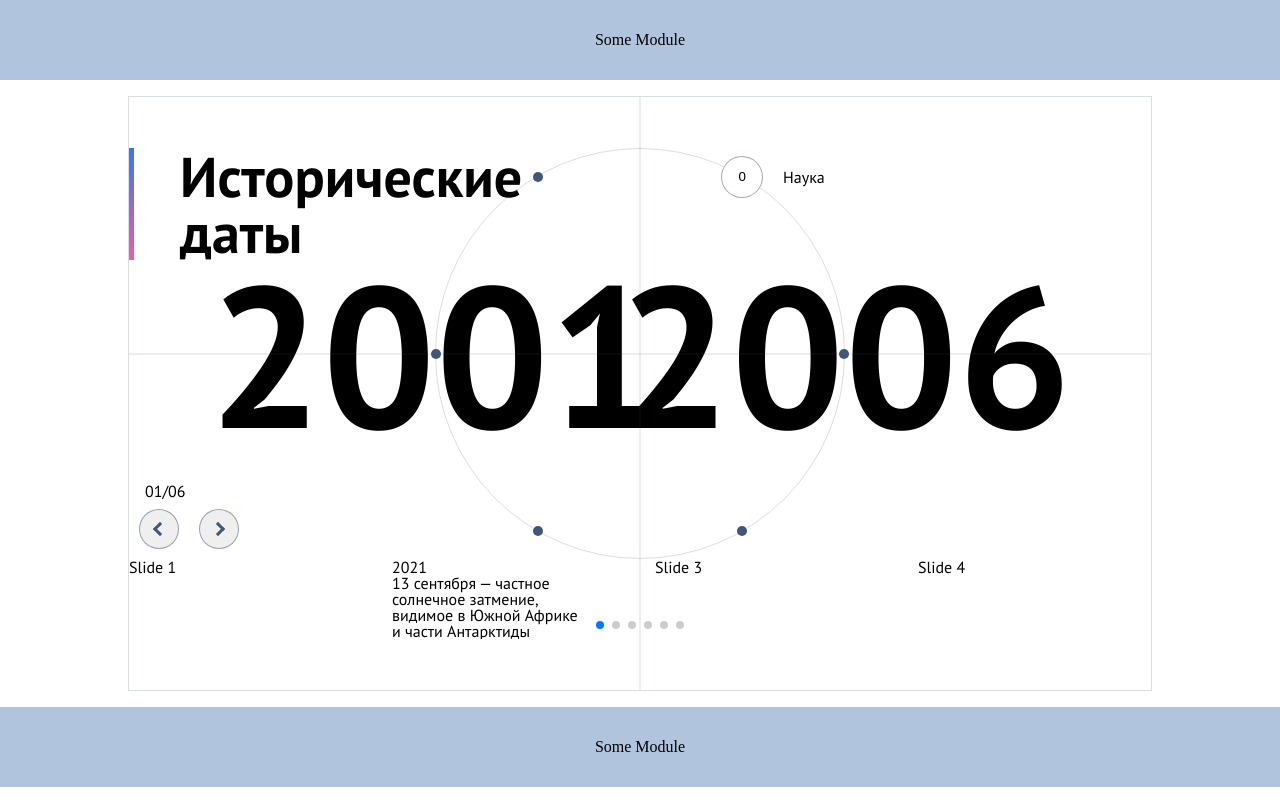
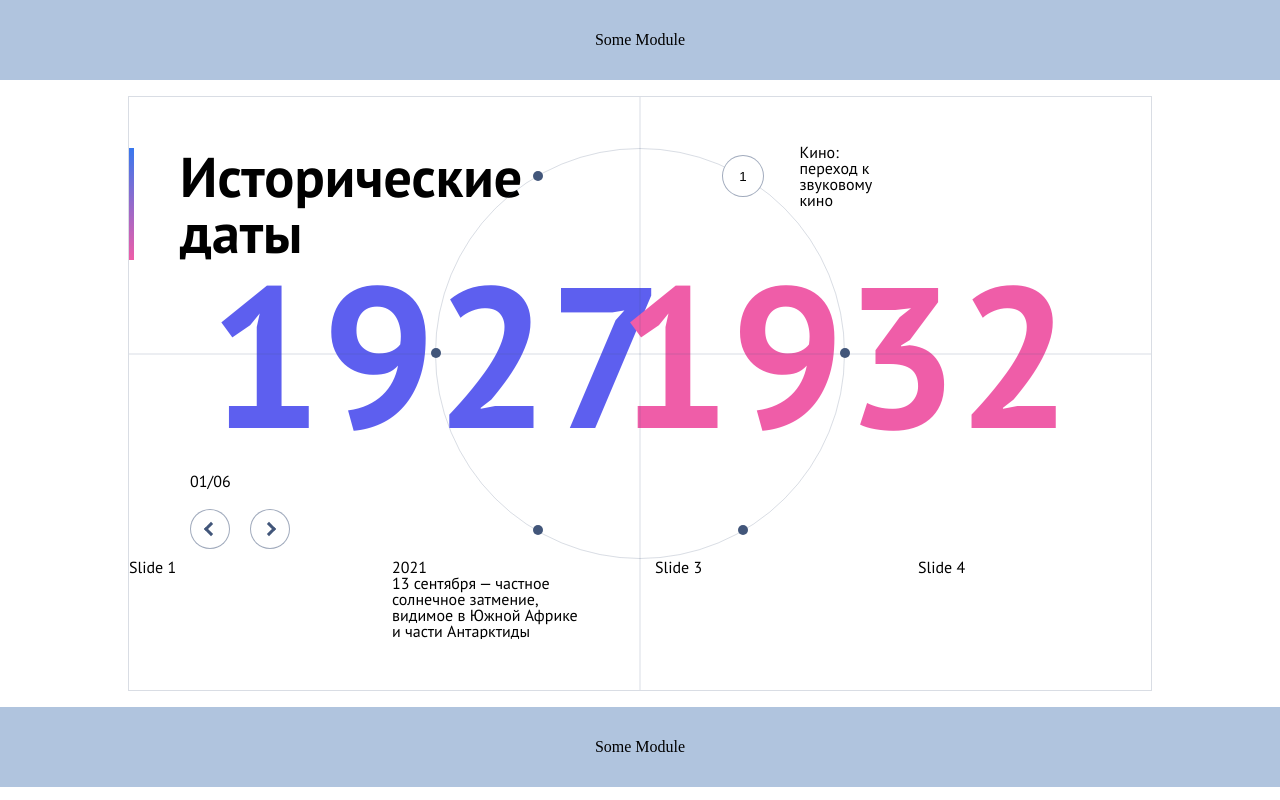
Before and after one commit to Qwazilio/TimeLine-slider, a React app: page / in a window 1280 px wide. Built offline with nearby package versions, Linux system fonts and the light colour scheme.

Commit message:
base page

```diff
--- a/src/components/UI/CircleArrow.tsx
+++ b/src/components/UI/CircleArrow.tsx
@@ -1,7 +1,8 @@
 import React from "react";
 import styled, { css } from "styled-components";
+import {colors} from "@/theme/colors";
 
-interface CircleArrowProps {
+interface CircleArrowProps extends React.ButtonHTMLAttributes<HTMLButtonElement> {
     direction?: "left" | "right";
     size?: number;       // диаметр круга
     lineLength?: number; // длина линии стрелки
@@ -15,9 +16,10 @@ export default function CircleArrow({
         lineLength = 10,
         lineWidth = 3,
         offset = 1,
+        ...rest
     }: CircleArrowProps) {
     return (
-        <Circle size={size}>
+        <Circle size={size} {...rest}>
             <Arrow mirror={direction === "left"} lineLength={lineLength} lineWidth={lineWidth}>
                 <ArrowLineTop lineLength={lineLength} lineWidth={lineWidth} offset={offset} />
                 <ArrowLineBottom lineLength={lineLength} lineWidth={lineWidth} offset={offset} />
@@ -26,18 +28,17 @@ export default function CircleArrow({
     );
 }
 
-// Стили
-
 const Circle = styled.button<{ size: number }>`
     width: ${({size}) => size}px;
     height: ${({size}) => size}px;
-    border: 1px solid rgba(66, 86, 122, 0.5);
+    border: 1px solid ${colors.borderBtn};
     border-radius: 50%;
     display: flex;
     align-items: center;
     justify-content: center;
     margin: 10px;
     cursor: pointer;
+    background: white;
 `;
 
 interface ArrowProps {
@@ -48,6 +49,7 @@ interface ArrowProps {
 
 const Arrow = styled.div<ArrowProps>`
     position: relative;
+    user-select: none;
     width: ${({ lineLength }) => lineLength}px;
     height: ${({ lineLength }) => lineLength}px;
     ${({ mirror }) =>
@@ -67,7 +69,7 @@ const ArrowLineBase = css<ArrowLineProps>`
     position: absolute;
     width: ${({ lineLength }) => lineLength}px;
     height: ${({ lineWidth }) => lineWidth}px;
-    background: #42567A;
+    background: ${colors.colorBtn};
     right: 0;
     top: 50%;
     transform: translateY(-50%);
--- a/src/components/timeline/Timeline.tsx
+++ b/src/components/timeline/Timeline.tsx
@@ -1,9 +1,59 @@
 import styled from "styled-components";
 import TimelineSlider from "@/components/timeline/TimelineSlider";
 import CircleArrow from "@/components/UI/CircleArrow";
-import TimelineCircle from "@/components/timeline/TimelineCircle";
+import TimelineCircle, {TimelineCircleNode} from "@/components/timeline/TimelineCircle";
+import {useState} from "react";
 
+const timelineCircleNodes: TimelineCircleNode[] = [
+    {
+        title: "Кино: переход к звуковому кино",
+        yearStart: 1927,
+        yearEnd: 1932,
+    },
+    {
+        title: "Наука: развитие квантовой механики",
+        yearStart: 1925,
+        yearEnd: 1930,
+    },
+    {
+        title: "Война: Вторая мировая война",
+        yearStart: 1939,
+        yearEnd: 1945,
+    },
+    {
+        title: "Космос: начало космической эры",
+        yearStart: 1957,
+        yearEnd: 1961,
+    },
+    {
+        title: "Технологии: становление интернета",
+        yearStart: 1991,
+        yearEnd: 1996,
+    },
+    {
+        title: "Медицина: расшифровка генома человека",
+        yearStart: 1990,
+        yearEnd: 2003,
+    },
+]
+
+interface TimelineProps {
+    nodes: TimelineCircleNode[];
+}
 export default function Timeline() {
+    const [activeTimeline, setActiveTimeline] = useState(0);
+
+    const nextActiveTimeline = () => {
+        if (activeTimeline >= 5) {
+            setActiveTimeline(0);
+        } else setActiveTimeline(activeTimeline + 1);
+    }
+
+    const prevActiveTimeline = () => {
+        if (activeTimeline <= 0) {
+            setActiveTimeline(5);
+        } else setActiveTimeline(activeTimeline - 1);
+    }
 
     return (
         <div style={{
@@ -35,12 +85,16 @@ export default function Timeline() {
                         </div>
                         <h1 style={{fontSize: 56, fontWeight: "bold"}}>Исторические <br/>даты</h1>
                     </div>
-                    <TimelineCircle />
-                    <div style={{position: 'absolute', left: 0, bottom: 0}}>
-                        <div style={{marginLeft: "1em"}}>01/06</div>
+                    <TimelineCircle
+                        activeTimeline={activeTimeline}
+                        setActiveTimeline={setActiveTimeline}
+                        nodes={timelineCircleNodes}
+                    />
+                    <div style={{position: 'absolute', left: 0, bottom: 0, paddingLeft: "5%"}}>
+                        <div style={{margin: "10px"}}>0{activeTimeline + 1}/06</div>
                         <div style={{display: "flex"}}>
-                            <CircleArrow direction={"left"}/>
-                            <CircleArrow direction={"right"}/>
+                            <CircleArrow onClick={prevActiveTimeline} direction={"left"}/>
+                            <CircleArrow onClick={nextActiveTimeline} direction={"right"}/>
                         </div>
 
                     </div>
--- a/src/components/timeline/TimelineCircle.tsx
+++ b/src/components/timeline/TimelineCircle.tsx
@@ -1,82 +1,89 @@
 import styled from "styled-components";
-import {useEffect, useState} from "react";
+import React, {useEffect, useState} from "react";
+import {colors} from "@/theme/colors";
+import {useCounterAnimation} from "@/hook/useCounterAnimated";
 
+export interface TimelineCircleNode{
+    title: string;
+    yearStart: number;
+    yearEnd: number;
+}
 interface TimelineCircleProps {
-    size?: number;       // диаметр круга
+    size?: number;
+    nodes: TimelineCircleNode[];
+    activeTimeline: number;
+    setActiveTimeline: React.Dispatch<React.SetStateAction<number>>;
 }
 export default function TimelineCircle({
+        activeTimeline,
+        setActiveTimeline,
         size = 40,
+        nodes,
     } : TimelineCircleProps) {
-    const total = 6;
     const [rotation, setRotation] = useState(0);
-    const [active, setActive] = useState(0);
+    const startYear = useCounterAnimation(
+        nodes[activeTimeline].yearStart
+    );
+    const endYear = useCounterAnimation(
+        nodes[activeTimeline].yearEnd
+    );
+
+    const changeRotation = (index: number) => {
+        const step = 360 / nodes.length;
+        setRotation(-index * step + 0.001); //0.001 для избавления от блюра
+    };
 
     const handleClick = (index: number) => {
-        setActive(index);
-        const currentAngle = (2 * Math.PI * index) / total - Math.PI;
-        const newRotation = Math.PI - currentAngle;
-        setRotation(newRotation);
+        setActiveTimeline(index);
     };
 
     useEffect(() => {
-        handleClick(0);
-    }, []);
+        changeRotation(activeTimeline)
+    }, [activeTimeline]);
 
     return (
         <Circle>
             {/* Левая точка */}
-            <Year side={"left"}>2001</Year>
+            <Year style={{color: "#5D5FEF"}} side={"left"}>{startYear}</Year>
             {/* Правая точка */}
-            <Year side={"right"}>2006</Year>
+            <Year style={{color: "#EF5DA8"}} side={"right"}>{endYear}</Year>
             <AxisX/>
             <AxisY/>
             <TimeLineBtnContainer rotation={rotation}>
-                {Array.from({length: 6}).map((_, index: number) => {
-                    const radius = 0.5; // половина ширины круга
-                    const angle = (2 * Math.PI * index) / 6 - Math.PI/3; // Начало с PI
-                    const x = 50 + radius * 100 * Math.cos(angle); // в процентах
-                    const y = 50 + radius * 100 * Math.sin(angle); // в процентах
+                {nodes.map((node: TimelineCircleNode, index: number) => {
+                    const radius = 50; // на границу круга
+                    const step = 360 / nodes.length;
+                    const baseOffset = 60; // начало с π/3
+                    const angle = (step * index - baseOffset) * (Math.PI / 180);
+                    const x = 50 + radius * Math.cos(angle);
+                    const y = 50 + radius * Math.sin(angle);
 
                     return (
-                        <div style={{
-
-                        }}>
                         <TimeLineBtnGhost
                             key={index}
                             size={size}
+                            rotation={rotation}
                             style={{
                                 left: `${x}%`,
                                 top: `${y}%`,
-                                    transform: `translate(-50%, -50%) rotate(${-rotation}rad)`,
                             }}
                             onClick={() => handleClick(index)}
                         >
                             <TimeLineBtn>
                                 <TimelineBtnCircle
                                     size={size}
-                                        style={{
-                                            transform: index === active ? "translate(-50%, -50%) scale(1)" : "",
-                                        }}
+                                    active={index === activeTimeline}
                                 >
-                                        {index}
+                                    {index + 1}
                                 </TimelineBtnCircle>
                             </TimeLineBtn>
-                                <TimeLineBtnLabel
-                                    style={{
-                                        opacity: index === active ? "1": "0",
-                                        scale: index === active ? "1" : "0",
-                                    }}
-                                >
-                                    Наука
+                            <TimeLineBtnLabel active={index === activeTimeline}>
+                                {node.title}
                             </TimeLineBtnLabel>
                         </TimeLineBtnGhost>
-
-                        </div>
-
                     );
                 })}
             </TimeLineBtnContainer>
-
         </Circle>
     )
 }
@@ -84,7 +91,7 @@ export default function TimelineCircle({
 
 const Circle = styled.div`
     border-radius: 100%;
-    border: 1px solid rgba(66, 86, 122, 0.2);
+    border: 1px solid ${colors.border};
     width: 40%;
     height: 40%;
     aspect-ratio: 1 / 1;
@@ -110,7 +117,6 @@ const AxisY = styled.div`
     opacity: 0.2;
     transform: translate(-50%, -50%);
 `;
-
 const Year = styled.div<{side: string}>`
     position: absolute;
     top: 50%;
@@ -130,27 +136,29 @@ const Year = styled.div<{side: string}>`
       `
 }`
 
-const TimelineBtnCircle = styled.div<{size: number}>`
+const TimelineBtnCircle = styled.div<{size: number, active: boolean}>`
     width: ${({size}) => size}px;
     height: ${({size}) => size}px;
-    border: 1px solid rgba(66, 86, 122, 0.5);
-    border-radius: 100%;
+    border: 1px solid ${colors.borderBtn};
+    border-radius: 50%;
     display: flex;
     align-items: center;
     justify-content: center;
     position: absolute;
     top: 50%;
     left: 50%;
-    transform: translate(-50%, -50%) scale(0);
+    transform: translate(-50%, -50%)
+    scale(${({active}) => active ? 1 : 0});
     background: white;
     transition: 0.5s ease; /* плавная анимация */
     pointer-events: none;
+
 `;
 
-const TimeLineBtnGhost = styled.div<{size: number}>`
+const TimeLineBtnGhost = styled.div<{size: number, rotation: number}>`
     position: absolute;
     z-index: 1;
-    transform: translate(-50%, -50%);
+    transform: translate(-50%, -50%) rotate(${({rotation}) => -rotation}deg);
     background: transparent;
     width: ${({size}) => size}px;
     height: ${({size}) => size}px;
@@ -162,13 +170,15 @@ const TimeLineBtnGhost = styled.div<{size: number}>`
     }
 `
 
-const TimeLineBtnLabel = styled.div`
+const TimeLineBtnLabel = styled.div<{active: boolean}>`
     position: absolute;
     top: 50%;
     left: 100%;
     user-select: none;
     transform: translate(50%, -50%);
     transition: 0.5s ease;
+    scale: ${({active}) => active ? 1 : 0};
+    opacity: ${({active}) => active ? 1 : 0};
 `
 
 const TimeLineBtn = styled.button`
@@ -182,7 +192,7 @@ const TimeLineBtn = styled.button`
     top: 50%;
     transform: translate(-50%, -50%);
     padding: 0;
-    background: #42567A;
+    background: ${colors.colorBtn};
     border: none;
     user-select: none;
 
@@ -192,6 +202,6 @@ const TimeLineBtnContainer = styled.div<{ rotation: number}>`
     position: absolute;
     inset: 0;
     transition: transform 0.5s ease;
-    transform: ${({ rotation }) => `rotate(${rotation}rad)`};
+    transform: ${({ rotation }) => `rotate(${rotation}deg)`};
 
 `;
--- a/src/components/timeline/TimelineSlider.tsx
+++ b/src/components/timeline/TimelineSlider.tsx
@@ -1,24 +1,25 @@
 import { Swiper, SwiperSlide } from 'swiper/react';
-import {FreeMode, Navigation, Pagination} from 'swiper/modules';
-
-
-// Import Swiper styles
+import {FreeMode} from 'swiper/modules';
 import 'swiper/css';
 import 'swiper/css/free-mode';
 import 'swiper/css/pagination';
 import styled from "styled-components";
 
-export default function TimelineSlider(){
+export interface TimelineSliderNode{
+    title: string;
+    description: string;
+}
+interface TimelineSliderProps{
+    nodes?: TimelineSliderNode[];
+}
+export default function TimelineSlider({nodes}: TimelineSliderProps){
     return (
         <div>
             <Swiper
                 slidesPerView={4}
                 spaceBetween={30}
                 freeMode={true}
-                pagination={{
-                    clickable: true,
-                }}
-                modules={[FreeMode, Pagination]}
+                modules={[FreeMode]}
                 className="mySwiper"
             >
                 <SwiperSlide>Slide 1</SwiperSlide>
--- /dev/null
+++ b/src/hook/useCounterAnimated.ts
@@ -0,0 +1,37 @@
+import { useEffect, useState } from "react";
+
+export function useCounterAnimation(
+    value: number,
+    duration = 1000
+) {
+    const [displayValue, setDisplayValue] = useState(value);
+
+    useEffect(() => {
+        let start = displayValue;
+        let startTime: number | null = null;
+
+        const animate = (timestamp: number) => {
+            if (!startTime) startTime = timestamp;
+
+            const progress = Math.min(
+                (timestamp - startTime) / duration,
+                1
+            );
+
+            const next = Math.floor(
+                start + (value - start) * progress
+            );
+
+            setDisplayValue(next);
+
+            if (progress < 1) {
+                requestAnimationFrame(animate);
+            }
+        };
+
+        requestAnimationFrame(animate);
+
+    }, [value]);
+
+    return displayValue;
+}
--- /dev/null
+++ b/src/theme/colors.ts
@@ -0,0 +1,5 @@
+export const colors = {
+    border: "#42567A33",
+    borderBtn: "#42567A7F",
+    colorBtn: "#42567A",
+}
```
Also changed, not shown: src/components/UI/CounterAnimated.tsx (added). Lines whose indentation alone changed are shown as unchanged.
